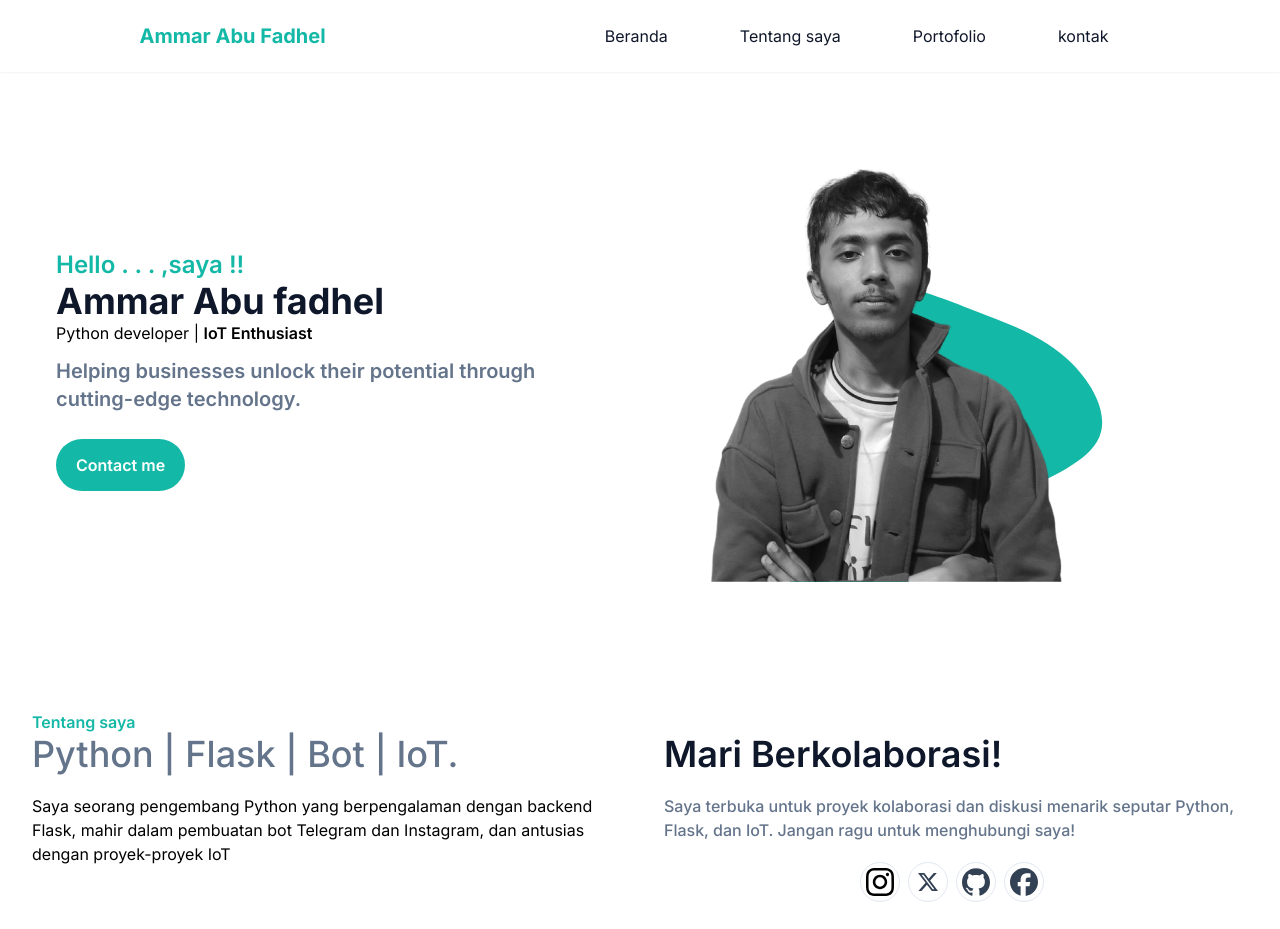
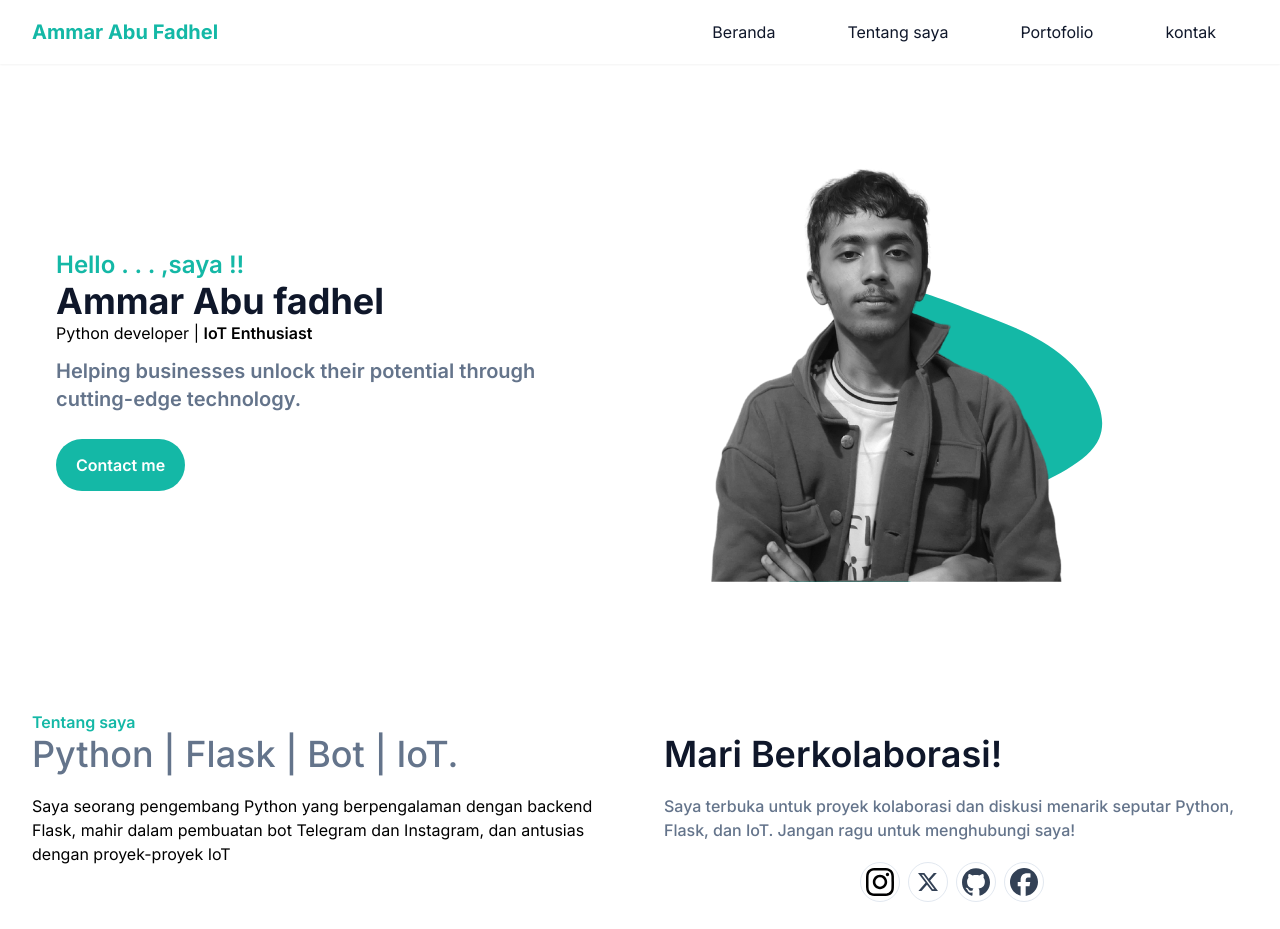
Before and after one commit to marhel28/Portofolio, a website: page index.html in a window 1280 px wide. Shown: the top 929 px of the page. Drawn offline with nearby package versions, Linux system fonts and the light colour scheme.

Commit message:
fix another bug

```diff
--- a/index.html
+++ b/index.html
@@ -14,9 +14,9 @@
 </head>
 <body>
     <!-- header -->
-    <header class="bg-transparent absolute  w-full flex items-center z-10 py-5 xl:py-1 shadow-sm ">
-        <div class="container max-w-full">
-            <div class="flex items-center justify-around relative">
+    <header class="bg-transparent absolute  w-full flex items-center z-10 py-5 xl:py-0 shadow-sm ">
+        <div class="container">
+            <div class="flex items-center justify-between relative">
                 <div class="px-4">
                     <a href="#home" class="font-bold text-xl text-primer block py-0">
                         Ammar Abu Fadhel
@@ -32,7 +32,7 @@
                     </button>
 
                     <nav id="navmenu" class="hidden absolute py-5 bg-white shadow-lg
-                    rounded-lg max-w-[250px] w-full right-4 top-full overflow-auto lg:block lg:static lg:bg-transparent lg:max-w-full
+                    rounded-lg max-w-[250px]  right-4 top-full overflow-auto lg:block lg:static lg:bg-transparent lg:max-w-full
                     lg:shadow-none lg:rounded-none left: 0">
 
                         <ul class="flex flex-col gap-2 lg:flex-row">
@@ -69,7 +69,7 @@
                         <span class="text-dark text-4xl font-bold block ">Ammar Abu fadhel</span></h1>
                     <h2>Python developer | <span class="font-semibold">IoT Enthusiast</span></h2>
                     <p class="mb-10 mt-3 font-semibold text-slate-500 leading-relaxed lg:text-xl">Helping businesses unlock their potential through cutting-edge technology.</p>
-                    <a href="#" class=" text-white font-semibold py-4 px-5 bg-primer rounded-full hover:opacity-80
+                    <a href="https://wa.me/qr/A7XUEN2DXJZ6M1"  target="_blank" class=" text-white font-semibold py-4 px-5 bg-primer rounded-full hover:opacity-80
                     transition-all ease-in-out duration-300 hover:shadow-neon ">Contact me</a>
                 </div>
 
@@ -78,7 +78,7 @@
                     <div class="mt-8 relative lg:mt-0 lg:right-0 ">
                         <img src="./img/me/fix.png" alt="ammar abu fadhel" class="max-w-full h-auto
                          xl:grayscale xl:hover:grayscale-0 transition-all ease-in-out duration-300 cursor-pointer">
-                        <span class="absolute -bottom-16  md:scale-125 -z-10 rotate-90 left-1/2 -translate-x-1/2">
+                        <span class="absolute -bottom-16 lg:bottom-5 lg:right-8 md:scale-125 -z-10 rotate-90 left-1/2 -translate-x-1/2">
                             <svg viewBox="0 0 200 200" width="400" height="400" xmlns="http://www.w3.org/2000/svg">
                                 <path fill="#14B8A6" d="M18.2,-27.9C23.8,-17,28.6,-11.5,39.6,0.5C50.7,12.5,67.9,30.8,67.4,45.6C66.8,60.3,48.4,71.4,31.3,71.2C14.2,71.1,-1.7,59.7,-19.2,53.1C-36.7,46.6,-55.9,45,-61.9,35.3C-67.9,25.7,-60.7,8.1,-54.9,-7C-49.1,-22.2,-44.6,-35,-35.6,-45.2C-26.7,-55.4,-13.4,-63.1,-3.5,-58.9C6.3,-54.7,12.7,-38.7,18.2,-27.9Z" transform="translate(100 100)" />
                             </svg>
```
Also changed, not shown: src/output.css.
